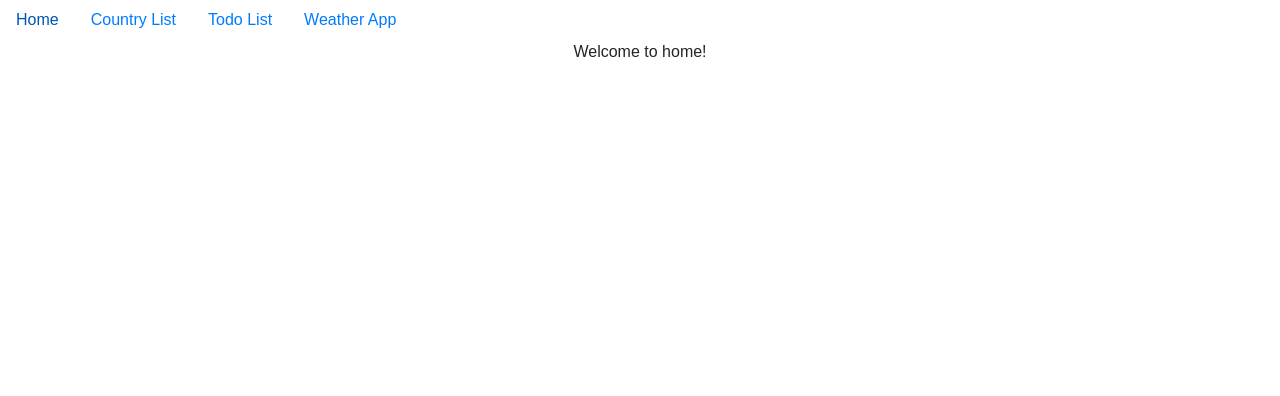
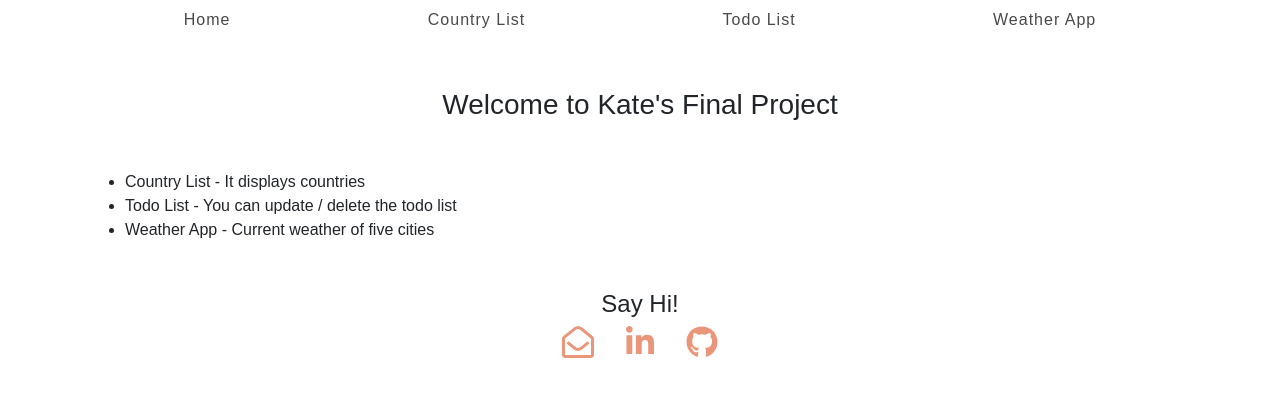
Before and after one commit to yiyeum/final-project, a React (Create React App) app: page / in a window 1280 px wide. Shown: the top 396 px of the page. Built offline with nearby package versions, Linux system fonts and the light colour scheme.

Commit message:
Home page completed

```diff
--- a/public/index.html
+++ b/public/index.html
@@ -1,5 +1,6 @@
 <!DOCTYPE html>
 <html lang="en">
+
 <head>
   <meta charset="utf-8">
   <meta name="viewport" content="width=device-width, initial-scale=1, shrink-to-fit=no">
@@ -7,18 +8,26 @@
 
   <link rel="manifest" href="%PUBLIC_URL%/manifest.json">
   <link rel="shortcut icon" href="%PUBLIC_URL%/favicon.ico">
-    <link rel="stylesheet" href="https://maxcdn.bootstrapcdn.com/bootstrap/4.0.0/css/bootstrap.min.css" integrity="sha384-Gn5384xqQ1aoWXA+058RXPxPg6fy4IWvTNh0E263XmFcJlSAwiGgFAW/dAiS6JXm" crossorigin="anonymous">
+  <link rel="stylesheet" href="https://maxcdn.bootstrapcdn.com/bootstrap/4.0.0/css/bootstrap.min.css" integrity="sha384-Gn5384xqQ1aoWXA+058RXPxPg6fy4IWvTNh0E263XmFcJlSAwiGgFAW/dAiS6JXm"
+    crossorigin="anonymous">
 
   <title>Final Project</title>
 </head>
+
 <body>
   <noscript>
     You need to enable JavaScript to run this app.
   </noscript>
   <div id="root"></div>
 
-    <script src="https://code.jquery.com/jquery-3.2.1.slim.min.js" integrity="sha384-KJ3o2DKtIkvYIK3UENzmM7KCkRr/rE9/Qpg6aAZGJwFDMVNA/GpGFF93hXpG5KkN" crossorigin="anonymous"></script>
-    <script src="https://cdnjs.cloudflare.com/ajax/libs/popper.js/1.12.9/umd/popper.min.js" integrity="sha384-ApNbgh9B+Y1QKtv3Rn7W3mgPxhU9K/ScQsAP7hUibX39j7fakFPskvXusvfa0b4Q" crossorigin="anonymous"></script>
-   <script src="https://maxcdn.bootstrapcdn.com/bootstrap/4.0.0/js/bootstrap.min.js" integrity="sha384-JZR6Spejh4U02d8jOt6vLEHfe/JQGiRRSQQxSfFWpi1MquVdAyjUar5+76PVCmYl" crossorigin="anonymous"></script>
+  <script src="https://code.jquery.com/jquery-3.2.1.slim.min.js" integrity="sha384-KJ3o2DKtIkvYIK3UENzmM7KCkRr/rE9/Qpg6aAZGJwFDMVNA/GpGFF93hXpG5KkN"
+    crossorigin="anonymous"></script>
+  <script src="https://cdnjs.cloudflare.com/ajax/libs/popper.js/1.12.9/umd/popper.min.js" integrity="sha384-ApNbgh9B+Y1QKtv3Rn7W3mgPxhU9K/ScQsAP7hUibX39j7fakFPskvXusvfa0b4Q"
+    crossorigin="anonymous"></script>
+  <script src="https://maxcdn.bootstrapcdn.com/bootstrap/4.0.0/js/bootstrap.min.js" integrity="sha384-JZR6Spejh4U02d8jOt6vLEHfe/JQGiRRSQQxSfFWpi1MquVdAyjUar5+76PVCmYl"
+    crossorigin="anonymous"></script>
+  <script defer src="https://use.fontawesome.com/releases/v5.0.9/js/all.js" integrity="sha384-8iPTk2s/jMVj81dnzb/iFR2sdA7u06vHJyyLlAd4snFpCl/SnyUjRrbdJsw1pGIl"
+    crossorigin="anonymous"></script>
 </body>
+
 </html>
--- a/src/App.css
+++ /dev/null
@@ -1,28 +0,0 @@
-.App {
-  text-align: center;
-}
-
-.App-logo {
-  animation: App-logo-spin infinite 20s linear;
-  height: 80px;
-}
-
-.App-header {
-  background-color: #222;
-  height: 150px;
-  padding: 20px;
-  color: white;
-}
-
-.App-title {
-  font-size: 1.5em;
-}
-
-.App-intro {
-  font-size: large;
-}
-
-@keyframes App-logo-spin {
-  from { transform: rotate(0deg); }
-  to { transform: rotate(360deg); }
-}
--- a/src/App.js
+++ b/src/App.js
@@ -1,6 +1,5 @@
 import React, { Component } from 'react';
 import logo from './logo.svg';
-import './App.css';
 import Nav from './components/Nav';
 import Main from './components/Main';
 
@@ -8,8 +7,10 @@ class App extends Component {
   render() {
     return (
       <div className="App">
-        <Nav />
-        <Main />
+        <div className="container">
+          <Nav />
+          <Main />
+        </div>
       </div>
     );
   }
--- a/src/components/Home.js
+++ b/src/components/Home.js
@@ -1,9 +1,29 @@
 import React from 'react';
 
 const Home = () => (
-    <div>
-        {/* <Nav /> */}
-        Welcome to home!
+    <div className="mt-5">
+        <h3 className="text-center mt-5 mb-5">
+            Welcome to Kate's Final Project
+        </h3>
+        <ul>
+            <li>
+                Country List - It displays countries
+            </li>
+            <li>
+                Todo List - You can update / delete the todo list
+            </li>
+            <li>
+                Weather App - Current weather of five cities
+            </li>
+        </ul>
+        <h4 className="text-center mt-5">
+            Say Hi!
+        </h4>
+        <div id="socialicons" className="text-center">
+            <a className="icon" href="mailto:yeeumm@gmail.com" target="_blank"><i className="far fa-envelope-open fa-2x"/></a>
+            <a className="icon" href="https://www.linkedin.com/in/yeeum-lee-b3a971139/" target="_blank"><i className="fab fa-linkedin-in fa-2x"/></a>
+            <a className="icon" href="https://github.com/yiyeum" target="_blank"><i className="fab fa-github fa-2x"/></a>
+        </div>
     </div>
 );
 
--- a/src/index.css
+++ b/src/index.css
@@ -3,3 +3,24 @@ body {
   padding: 0;
   font-family: sans-serif;
 }
+
+.main_nav li{
+  margin: 0 auto;
+}
+
+.main_nav li a{
+  color: #4a4848;
+  letter-spacing: 1px;
+  transition: .3s;
+}
+
+.main_nav li:hover a{
+  color: #000;
+}
+
+#socialicons .icon {
+  color: darksalmon;
+  display: inline-block;
+  text-align: center;
+  margin: 0 16px 10px;
+}
```
Also changed, not shown: src/Todo.js (added, +14 -0 lines). Lines whose indentation alone changed are shown as unchanged.
